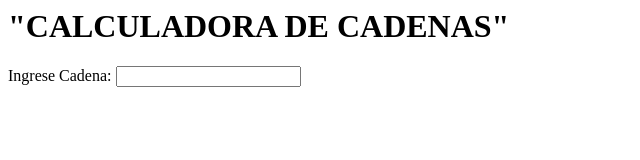
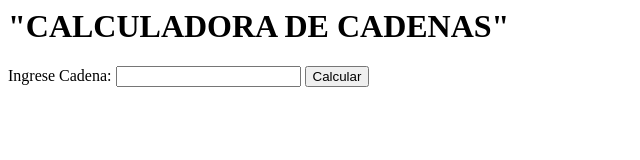
Before and after one commit to AlfredGarciaa/Calculadora-de-Cadenas, a website built with Parcel: page index.html in a window 1280 px wide. Shown: the whole page, without its empty margins (0-640 px from the left). Built offline with nearby package versions, Linux system fonts and the light colour scheme.

Commit message:
boton Calcular .-suma la cadena ingresada y lo muestra

```diff
--- a/index.html
+++ b/index.html
@@ -4,6 +4,7 @@
     <form id="calculadora-form">
       <label for="cadena">Ingrese Cadena:</label>
       <input type="string" id="cadena" />
+      <input type="submit" value="Calcular" />
     </form>
     <div id="calculadora-div"></div>
 
```
